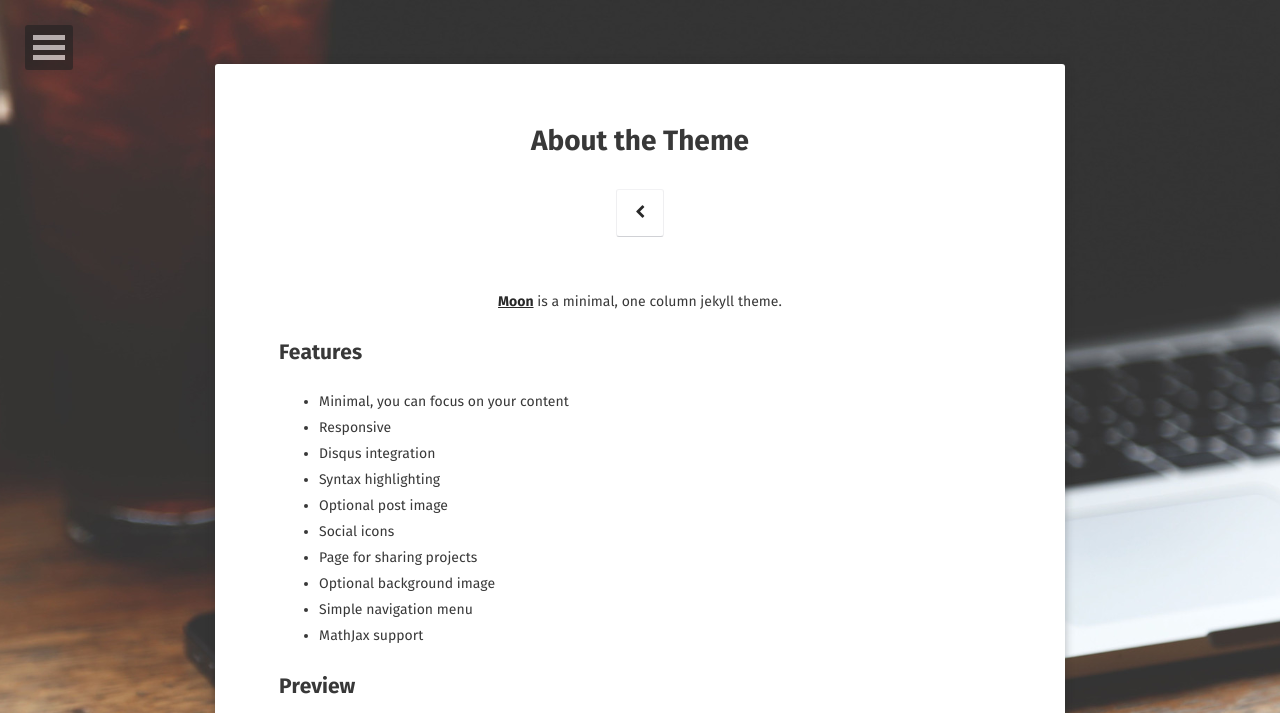
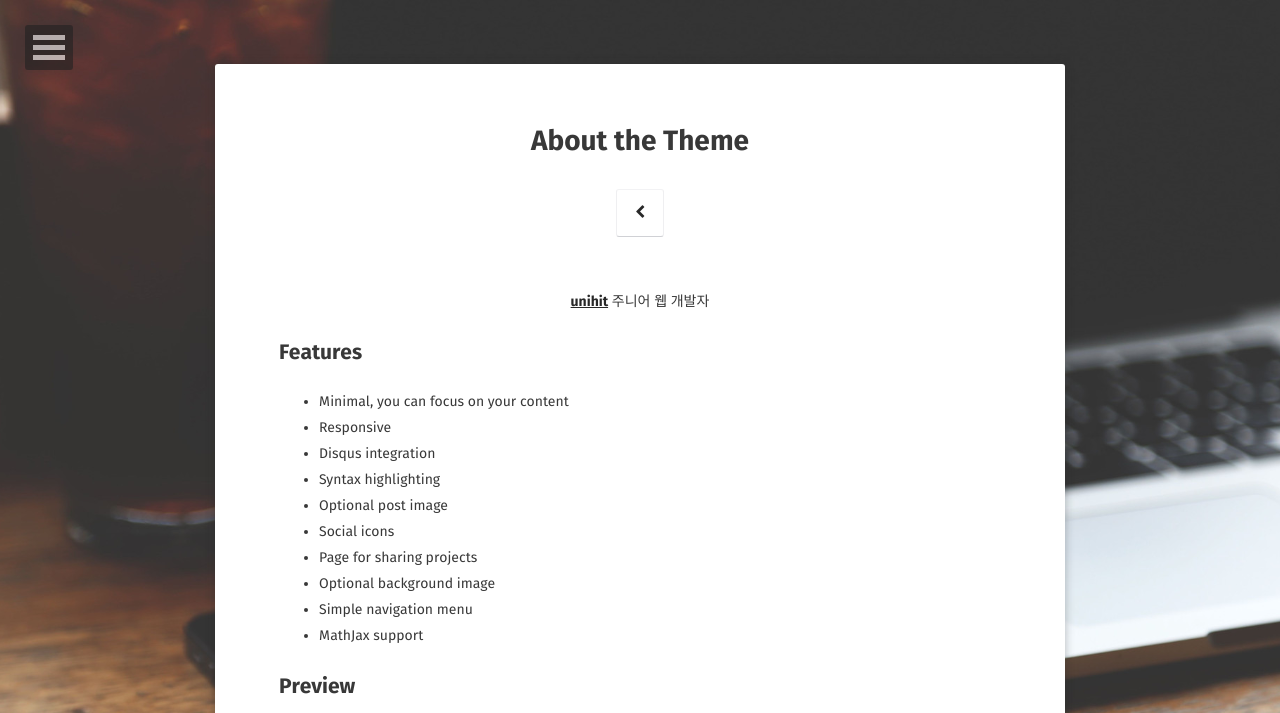
Before and after one commit to unihit/unihit.github.io, a Jekyll site: the page built from about/index.md, in a window 1280 px wide, cut to the strip 0-713 px from the top of the page. Built offline with Jekyll 4.4.1, drawn with Linux system fonts in a browser that asks for light colours; some web fonts are replaced.

Commit message:
Change post How to make github blog and Change _config.yml title unihit and Change about/index.md my profile

```diff
--- a/_config.yml
+++ b/_config.yml
@@ -1,7 +1,7 @@
 remote_theme : TaylanTatli/Moon
 
 # Site
-title:              Moon
+title:              unihit
 bio:                'Minimal, one column jekyll theme.'
 description:        "Moon is a minimal, one column jekyll theme for your blog."
 reading_time:       true
--- a/about/index.md
+++ b/about/index.md
@@ -6,7 +6,7 @@ date: 2016-03-21
 comments: false
 ---
 
-<center><a href="http://taylantatli.github.io/Moon"><b>Moon</b></a> is a minimal, one column jekyll theme.</center>
+<center><a href="http://taylantatli.github.io/Moon"><b>unihit</b></a> 주니어 웹 개발자</center>
 
 ## Features
 * Minimal, you can focus on your content
```
Also changed, not shown: _posts/2020-08-12-How-to-make-github-Blog.md (+4 -4 lines).
